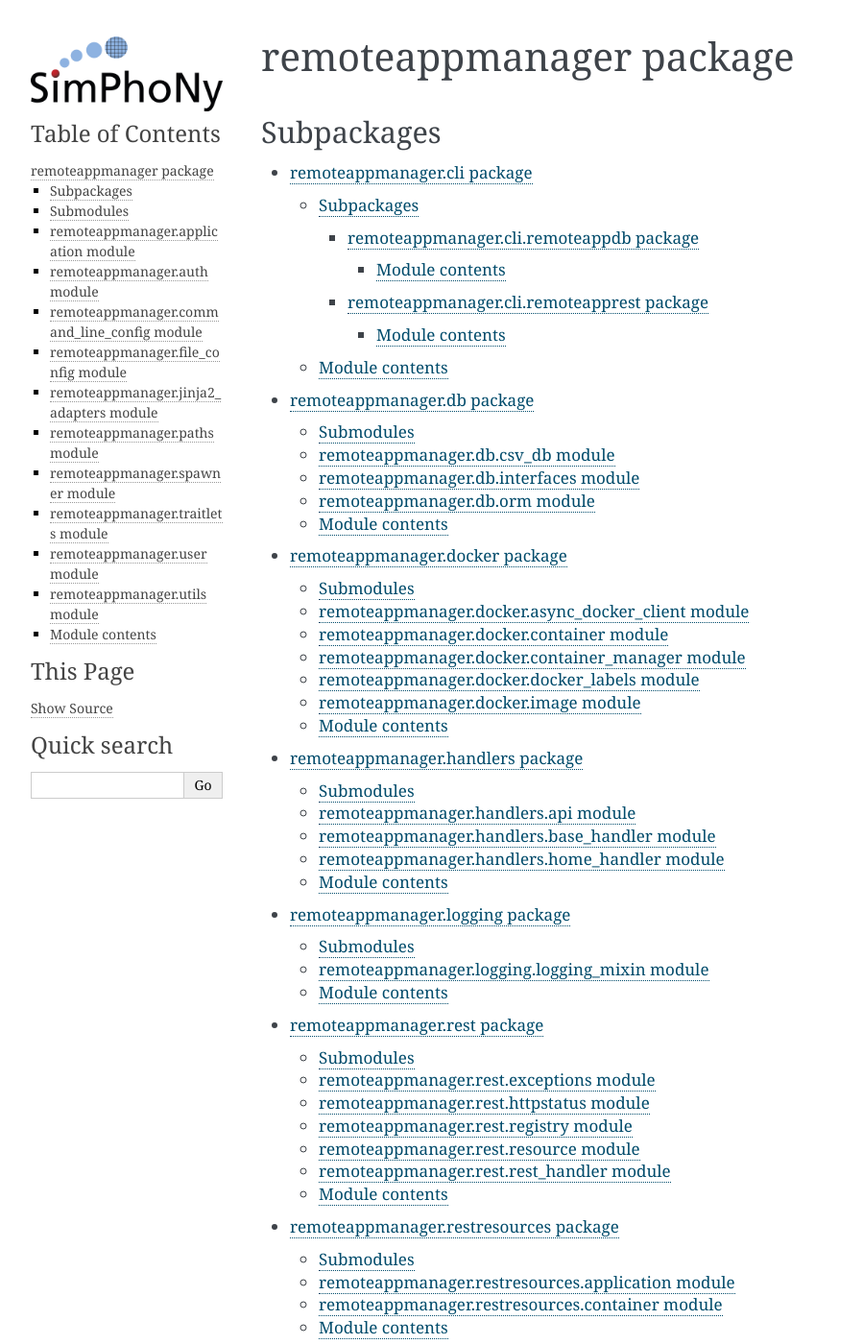
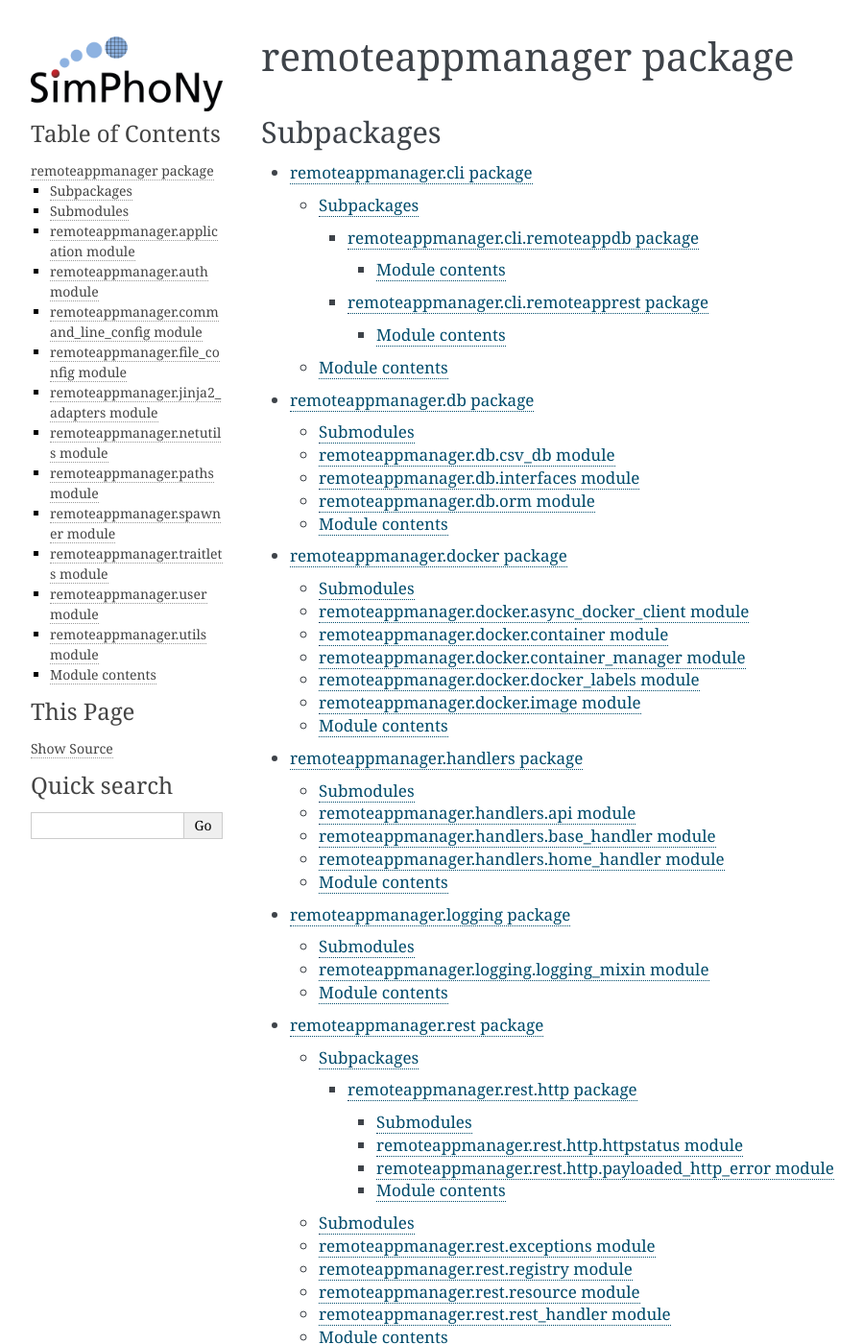
Before and after one commit to simphony/simphony-remote, a Sphinx documentation site: the page built from doc/source/api/remoteappmanager.rst, in a window 1280 px wide and 1400 px high. Shown: the whole window at 96% size, without its empty margins (148-1047 px from the left). Built offline with Sphinx 7.4.7, drawn with Linux system fonts in a browser that asks for light colours; some of the changed text lies outside the part shown.

Commit message:
Fixed documentation

```diff
--- a/doc/source/api/remoteappmanager.db.rst
+++ b/doc/source/api/remoteappmanager.db.rst
@@ -9,7 +9,6 @@
 
 .. automodule:: remoteappmanager.db.csv_db
     :members:
-    :special-members: __init__
     :undoc-members:
     :show-inheritance:
 
@@ -18,7 +17,6 @@
 
 .. automodule:: remoteappmanager.db.interfaces
     :members:
-    :special-members: __init__
     :undoc-members:
     :show-inheritance:
 
@@ -27,7 +25,6 @@
 
 .. automodule:: remoteappmanager.db.orm
     :members:
-    :special-members: __init__
     :undoc-members:
     :show-inheritance:
 
@@ -37,6 +34,5 @@
 
 .. automodule:: remoteappmanager.db
     :members:
-    :special-members: __init__
     :undoc-members:
     :show-inheritance:
--- a/doc/source/api/remoteappmanager.rst
+++ b/doc/source/api/remoteappmanager.rst
@@ -58,6 +58,14 @@
     :undoc-members:
     :show-inheritance:
 
+remoteappmanager.netutils module
+--------------------------------
+
+.. automodule:: remoteappmanager.netutils
+    :members:
+    :undoc-members:
+    :show-inheritance:
+
 remoteappmanager.paths module
 -----------------------------
 
```
Also changed, not shown: doc/source/api/remoteappmanager.rest.http.rst (added, +30 -0 lines), doc/source/api/remoteappmanager.rest.rst (+7 -8 lines), 1 other file.
